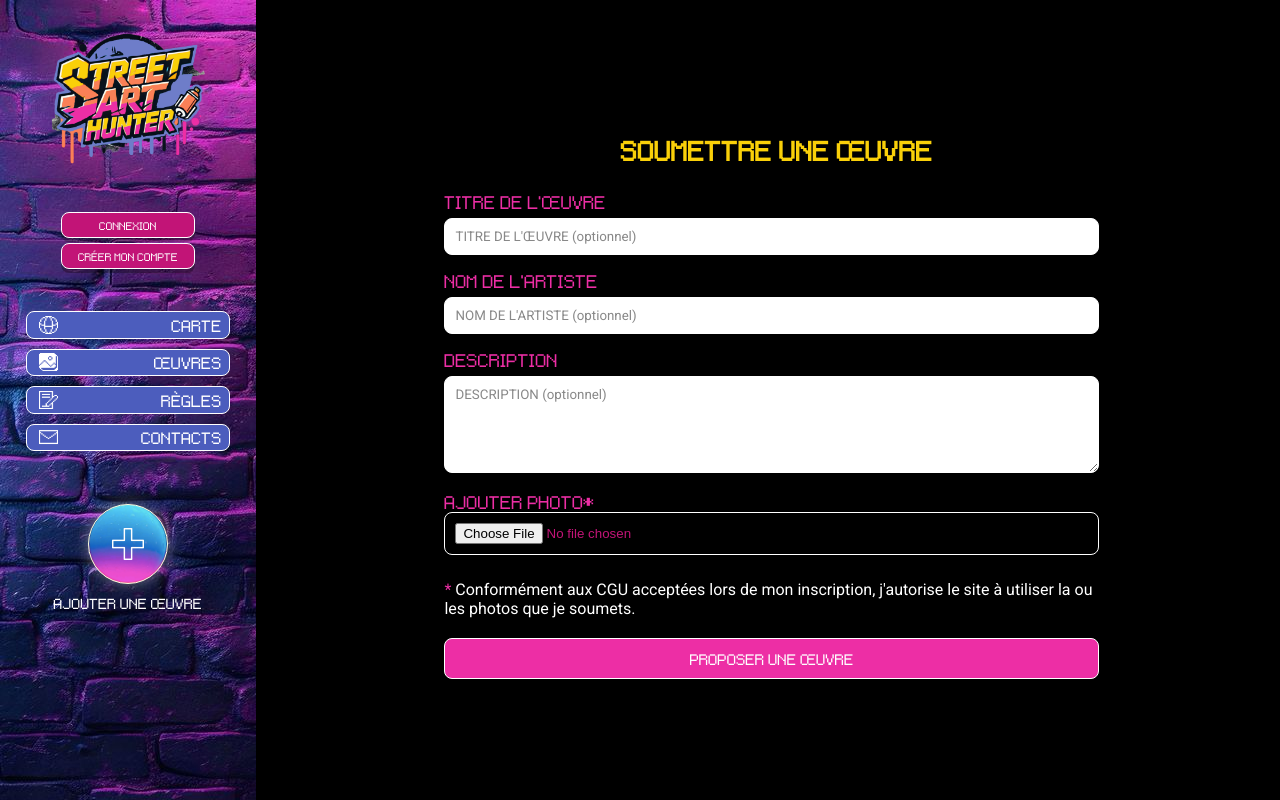
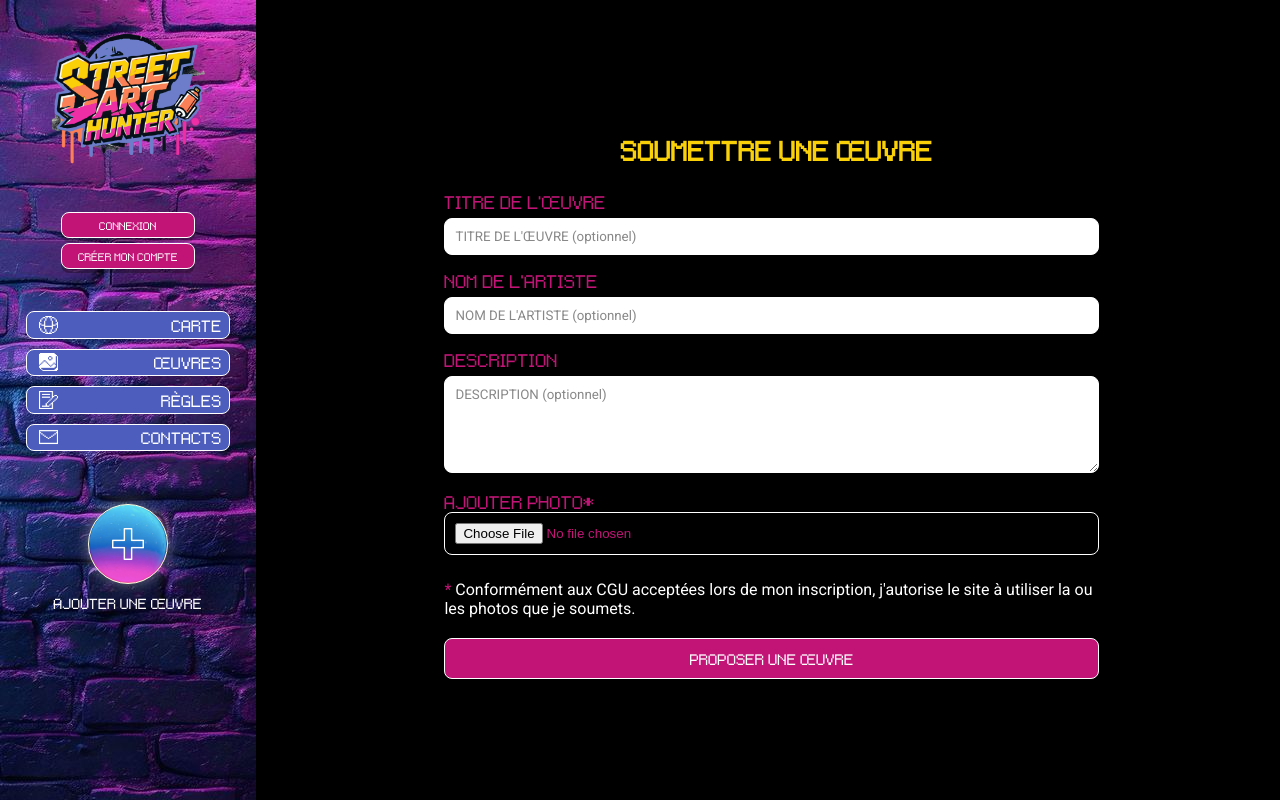
Before and after one commit to maldonae/Projet3_Pix_in_the_city, a React (Vite) app in the folder client/: page /post_a_photo in a window 1280 px wide. Built offline with nearby package versions, Linux system fonts and the light colour scheme; no server answers; a web font is replaced by a local one.

Commit message:
Ajout des nouvelles couleurs pour fond bouton proposer une oeuvre et page contact

```diff
--- a/client/src/pages/Photos/SubmitPhotoForm.css
+++ b/client/src/pages/Photos/SubmitPhotoForm.css
@@ -14,7 +14,7 @@
 }
 .post-photo-container {
   background: url("backgroundstars.jpg") center / cover fixed;
-  color: #ed2ea5;
+  color: #c21477;
   font-family: "pixeleum", sans-serif;
   margin-top: 1em;
   margin-bottom: 4em;
@@ -33,7 +33,7 @@ h1 {
   margin-bottom: 1em;
 }
 .star {
-  color: #ed2ea5;
+  color: #c21477;
   font-family: "roboto", sans-serif;
 }
 .auth-gcu {
@@ -54,7 +54,7 @@ h1 {
   color: white;
   text-align: center;
   text-transform: uppercase;
-  background-color: #ed2ea5;
+  background-color: #c21477;
 }
 
 .auth-gcu {
--- a/client/src/styles (anciennement CSS)/pages/Contact.css
+++ b/client/src/styles (anciennement CSS)/pages/Contact.css
@@ -72,7 +72,7 @@ h1#contacts {
   align-items: center;
   width: 10em;
   height: 9em;
-  background-color: #6e7dc9;
+  background-color: #4c5dbd;
   margin: 0.5em;
   border-radius: 8px;
   transition: all 0.3s ease-in-out;
```
